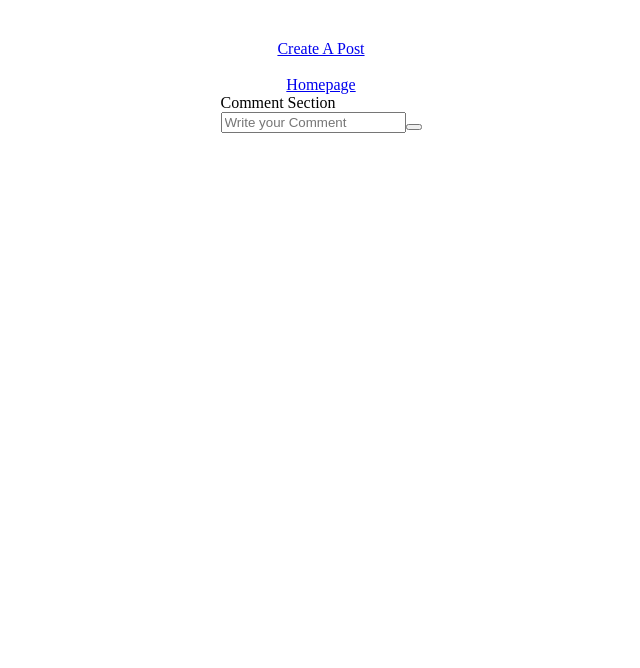
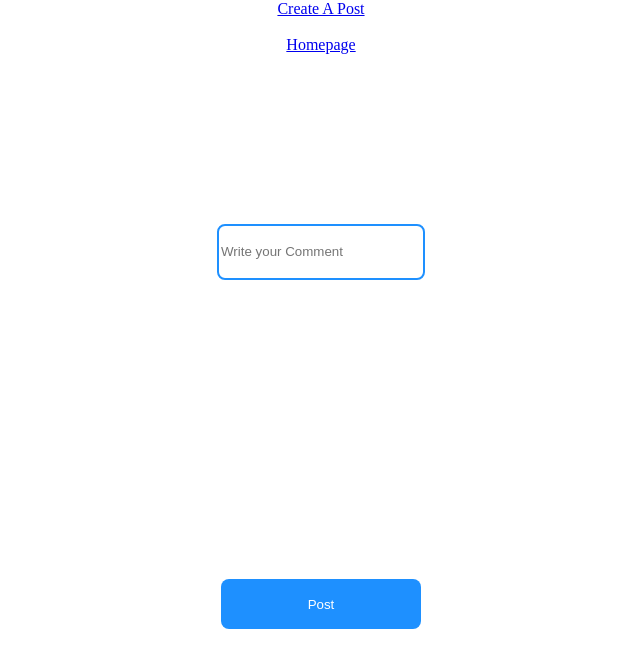
Before and after one commit to Dzeus2510/chessgameiguess, a React (Create React App) app in the folder client/: page /display/1 in a window 1280 px wide. Shown: the top 668 px of the page, without its empty margins (319-959 px from the left). Built offline with nearby package versions, Linux system fonts and the light colour scheme; no server answers.

Commit message:
Make comment work

```diff
--- a/client/src/App.css
+++ b/client/src/App.css
@@ -3,7 +3,6 @@
   height: auto;
   display: flex;
   align-items: center;
-  padding-top: 40px;
   flex-direction: column;
 }
 
@@ -104,3 +103,131 @@ body {
 span {
   color: red;
 }
+
+/* NAVBAR */
+
+.navbar {
+  width: 100%;
+  height: 70px;
+  background-color: dodgerblue;
+  display: flex;
+  align-items: center;
+  font-family: Arial, Helvetica, sans-serif;
+}
+
+.navbar a {
+  margin-left: 20px;
+  text-decoration: none;
+  color: white;
+}
+
+/* INDIVIDUAL POST */
+.postPage {
+  display: flex;
+  flex-direction: row;
+  width: 100%;
+  height: 100%;
+}
+
+.leftSide {
+  flex: 50%;
+  height: calc(100vh - 70px);
+  display: grid;
+  place-items: center;
+  float: left;
+}
+
+.rightSide {
+  flex: 50%;
+  height: calc(100vh - 70px);
+  display: grid;
+  place-items: center;
+  display: flex;
+  flex-direction: column;
+  float:right;
+}
+
+.rightSide .addCommentContainer {
+  flex: 20%;
+  width: 100%;
+  display: grid;
+  place-items: center;
+  margin-top: 25px;
+}
+
+.addCommentContainer input,
+button {
+  width: 200px;
+  height: 50px;
+  border-radius: 8px;
+  border: none;
+}
+
+.addCommentContainer button {
+  background-color: dodgerblue;
+  color: white;
+}
+
+.addCommentContainer input {
+  border: 2px solid dodgerblue;
+}
+
+.rightSide .listOfComments {
+  flex: 80%;
+  width: 100%;
+  display: flex;
+  flex-direction: column;
+  align-items: center;
+}
+
+.listOfComments .comment {
+  width: 70%;
+  height: auto;
+  padding: 30px;
+  border: 1px solid lightgray;
+  border-radius: 5px;
+  margin-top: 20px;
+}
+
+#individual {
+  height: 500px;
+  width: 600px;
+}
+
+#individual .title,
+#individual .footer {
+  font-size: 30px;
+}
+
+#individual .body {
+  font-size: 25px;
+}
+
+/* LOGIN */
+
+.loginContainer {
+  display: flex;
+  align-items: center;
+  flex-direction: column;
+  width: 100%;
+  height: 100vh;
+  padding-top: 100px;
+}
+
+.loginContainer input,
+button {
+  width: 200px;
+  height: 50px;
+  border-radius: 8px;
+  border: none;
+  margin: 10px;
+}
+
+.loginContainer button {
+  background-color: dodgerblue;
+  color: white;
+}
+
+.loginContainer input {
+  border: 2px solid dodgerblue;
+}
--- a/client/src/pages/Createpost.js
+++ b/client/src/pages/Createpost.js
@@ -32,13 +32,13 @@ function Createpost() {
         <Formik initialValues={initialValues} onSubmit={onSubmit} validationSchema={validationSchema} >
             <Form>
                 <br></br><label>Title: </label>
-                <ErrorMessage name="title" component="span" /><br></br>
+                <ErrorMessage name="title" component="span" />
                 <Field id="formContainer" name="title" placeholder="Write Title" />
                 <br></br><label>Post: </label>
-                <ErrorMessage name="postText" component="span" /><br></br>
+                <ErrorMessage name="postText" component="span" />
                 <Field id="formContainer" name="postText" placeholder="Write Post" />
                 <br></br><label>Name: </label>
-                <ErrorMessage name="displayname" component="span" /><br></br>
+                <ErrorMessage name="displayname" component="span" />
                 <Field id="formContainer" name="displayname" placeholder="Your Name" />
 
                 <button type="submit">Create Post</button>
--- a/client/src/pages/Home.js
+++ b/client/src/pages/Home.js
@@ -21,7 +21,6 @@ function Home() {
                         <div className="title">{value.title}</div>
                         <div className="body">{value.postText}</div>
                         <div className="footer">{value.displayname}</div>
-                        <br></br>
                     </div>
                 );
             })}
--- a/client/src/pages/Post.js
+++ b/client/src/pages/Post.js
@@ -5,12 +5,33 @@ import { useParams } from 'react-router-dom';
 function Post() {
     let { id } = useParams();
     let [postObject, setPostObject] = useState({})
+    let [comments, setComments] = useState([])
+    const [newComment, setNewComment] = useState("")
 
     useEffect(() => {
-        axios.get(`http://localhost:3000/posts/byId/${id}`).then((response) => {
-            setPostObject(response.data)
-        });
-    });
+        // Define an async function to fetch data
+        async function fetchData() {
+            try {
+                const postResponse = await axios.get(`http://localhost:3000/posts/byId/${id}`);
+                const commentResponse = await axios.get(`http://localhost:3000/comments/${id}`);
+                setPostObject(postResponse.data);
+                setComments(commentResponse.data);
+            } catch (error) {
+                console.error('Error fetching data:', error);
+            }
+        }
+        // Call the fetchData function
+        fetchData();
+    }, [id]); // Specify 'id' as a dependency, if not it gonna run forever
+
+const addComment = () => {
+    axios.post("http://localhost:3000/comments", {commentBody: newComment , PostId: id}).then((response) => {
+        const commentToAdd = {commentBody: newComment}
+        setComments([...comments, commentToAdd])
+        setNewComment("")
+    })
+}
+
 return (
     <div>
         <div className='postPage'>
@@ -19,13 +40,15 @@ function Post() {
                 <div className='postText'>{postObject.postText}</div>
                 <div className='footer'>{postObject.displayname}</div>
             </div>
-                <div className='rightSide'>Comment Section<br></br>
+            <div className='rightSide'>
                 <div className='addCommentContainer'>
-                        <input type='text' placeholder='Write your Comment' autoComplete='off' />
-                        <button></button>
+                    <input type='text' placeholder='Write your Comment' autoComplete='off' value={newComment} onChange={(event) => {setNewComment(event.target.value)}} />
+                    <button onClick={addComment}>Post</button>
                 </div>
                 <div className='listOfComment'>
-
+                    {comments.map((comment, key) => {
+                        return <div className='comment'> {comment.commentBody} </div>
+                    })}
                 </div>
             </div>
         </div>
```
Lines whose indentation alone changed are shown as unchanged.
